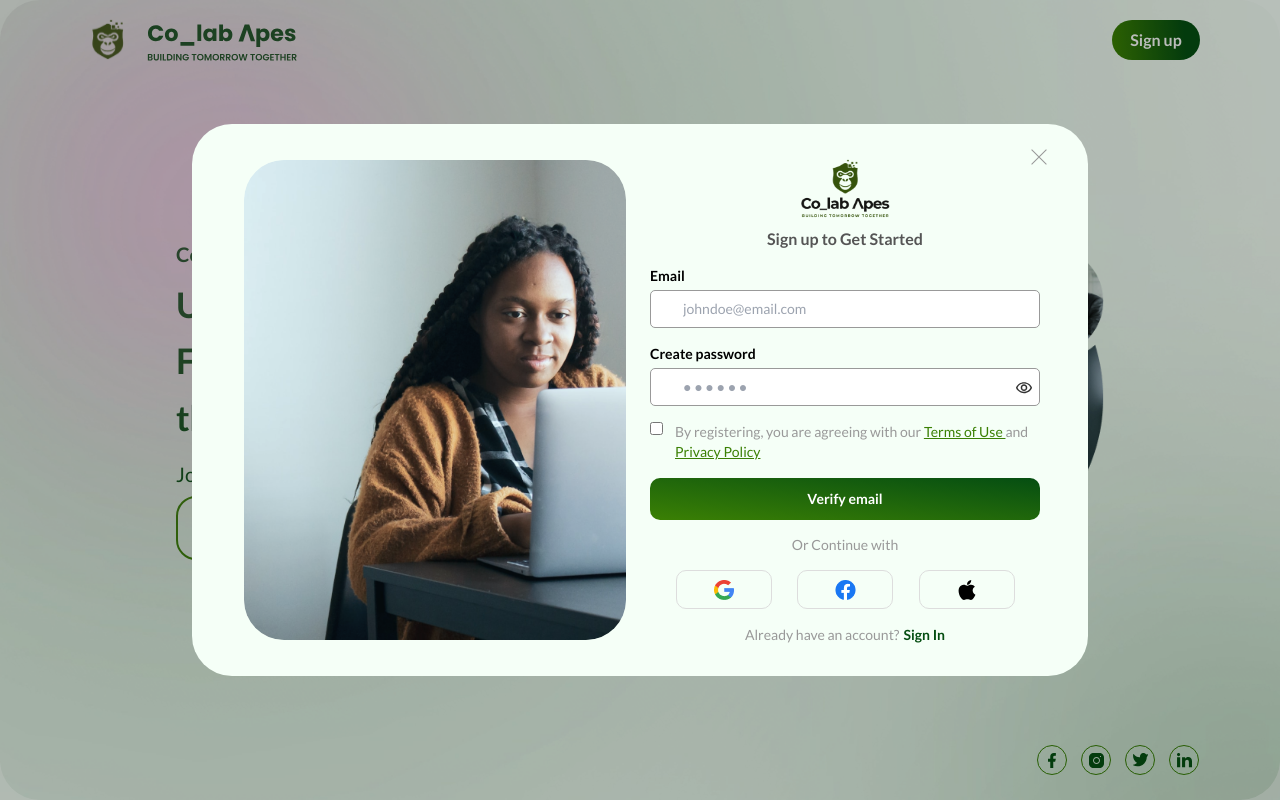
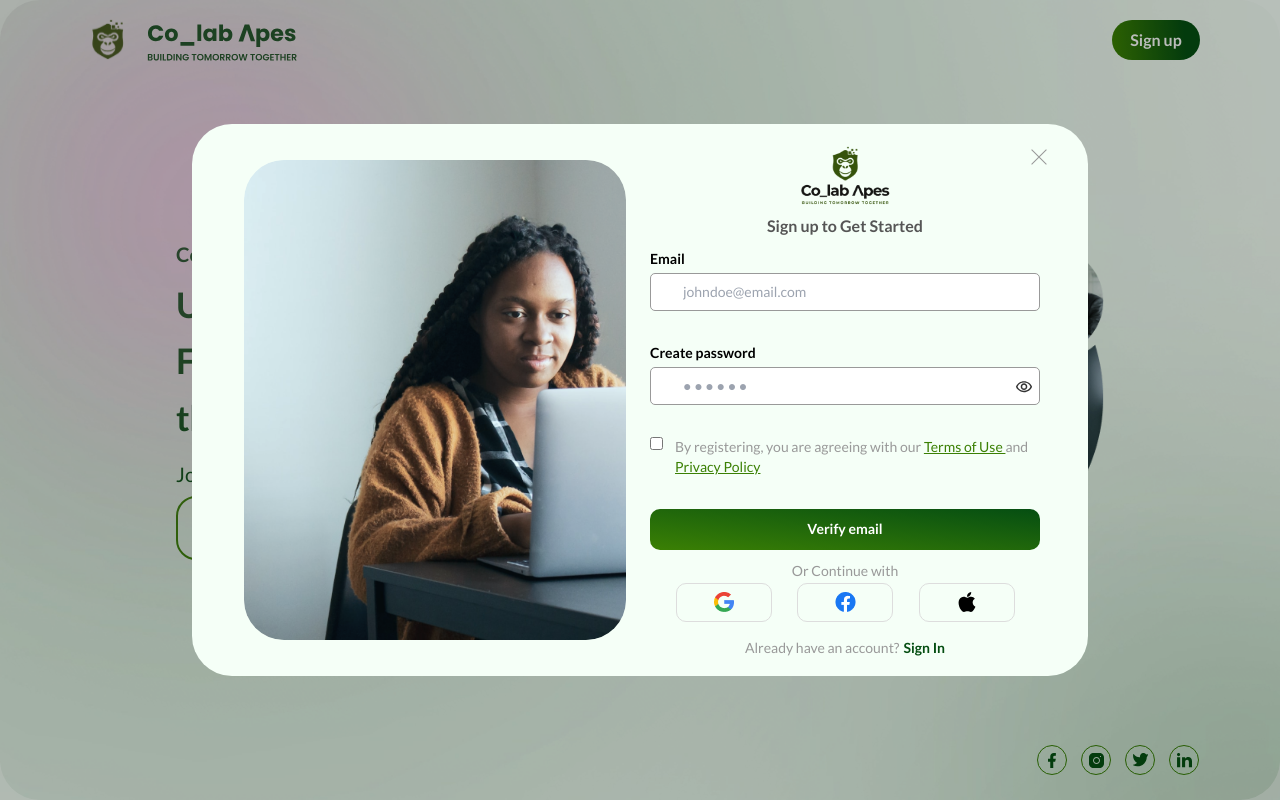
Before and after one commit to Colab-Apes/landingpage, a React (Create React App) app: page / in a window 1280 px wide. Both pictures are taken after a click on the button "Sign up". Built offline with nearby package versions, Linux system fonts and the light colour scheme; some icons are missing.

Commit message:
done with signup modal

```diff
--- a/src/Components/Hero.jsx
+++ b/src/Components/Hero.jsx
@@ -21,7 +21,7 @@ const Hero = () => {
 
         {/* Animated Text */}
         <TypeAnimation
-          className="text-[1.5rem] leading-[1.7] text-left lg:leading-[1.5] w-full sm:w-[33rem] md:w-[40rem] lg:w-[30rem] h-[8rem] sm:h-[12.6rem]  md:h-[11rem] xl:leading-[1.6] sm:text-[1.9rem] md:text-4xl lg:text-[2rem] xl:text-[2.2rem] text-main mt-4 lg:mt-2 font-bold"
+          className="text-[1.5rem] leading-[1.7] md:leading-[1.7] text-left lg:leading-[1.5] w-full sm:w-[33rem] md:w-[40rem] lg:w-[30rem] h-[8rem] sm:h-[12.6rem]  md:h-[11rem] xl:leading-[1.6] sm:text-[1.9rem] md:text-4xl lg:text-[2rem] xl:text-[2.2rem] text-main mt-4 lg:mt-2 font-bold"
           sequence={[
             // Same substring at the start will only be typed once, initially
             "Unlock Your Digital Team: Find, Collaborate, and Build the Future Together",
--- a/src/Components/Modals/Overlay.jsx
+++ b/src/Components/Modals/Overlay.jsx
@@ -22,15 +22,15 @@ const Overlay = ({ value, changeValue }) => {
     <div
       className={
         value
-          ? "bg-black/[25%] fixed h-screen w-full z-10  px-8 sm:px-12 md:px-20 left-0 flex justify-center items-center font-lato duration-300 ease-in-out "
-          : "bg-black/[25%] fixed h-screen w-full z-[-1] px-8 sm:px-12 md:px-20 left-0 flex justify-center items-center font-lato  duration-300 ease-in-out"
+          ? "bg-black/[25%] fixed h-screen w-full z-10  px-4 sm:px-32 md:px-32 left-0 flex justify-center items-center font-lato duration-300 ease-in-out "
+          : "bg-black/[25%] fixed h-screen w-full z-[-1] px-4 sm:px-32 md:px-32 left-0 flex justify-center items-center font-lato  duration-300 ease-in-out"
       }
     >
       <div
         className={
           value
-            ? " rounded-2xl lg:rounded-[40px] bg-[#F5FFF7] flex items-center justify-center h-[33rem] w-full pb-5  lg:py-4  sm:h-[40rem] md:h-[45rem] lg:h-[32rem] lg:w-[54rem] xl:h-[34.5rem] xl:w-[56rem]   md:w-full      px-4 sm:px-8 md:px-[3rem] opacity-100  relative duration-[800ms] ease-in-out"
-            : " rounded-2xl lg:rounded-[40px] bg-[#F5FFF7] flex items-center justify-center h-[33rem] w-full pb-5  lg:py-4 sm:h-[40rem] md:h-[45rem]  lg:h-[32rem] lg:w-[54rem] xl:h-[34.5rem] xl:w-[56rem]   px-4 sm:px-8 md:px-[3rem] opacity-0  relative duration-[100ms] ease-in-out"
+            ? " rounded-2xl lg:rounded-[40px] bg-[#F5FFF7] flex items-center justify-center h-[33rem]  w-full py-4  sm:pb-0 md:py-4  lg:py-4  sm:h-[35rem] lg:h-[32rem] lg:w-[54rem] xl:h-[34.5rem] xl:w-[56rem]   md:w-full      px-4 sm:px-8 md:px-[3rem] opacity-100  relative duration-[800ms] ease-in-out"
+            : " rounded-2xl lg:rounded-[40px] bg-[#F5FFF7] flex items-center justify-center h-[33rem] w-full py-4  sm:pb-0  md:py-4 lg:py-4 sm:h-[35rem]  lg:h-[32rem] lg:w-[54rem] xl:h-[34.5rem] xl:w-[56rem]   px-4 sm:px-8 md:px-[3rem] opacity-0  relative duration-[100ms] ease-in-out"
         }
       >
         <img
--- a/src/Components/Modals/Signup.jsx
+++ b/src/Components/Modals/Signup.jsx
@@ -20,18 +20,14 @@ const Signup = ({
     <div
       className={
         opensignupmodalprop
-          ? "flex flex-col  w-full lg:flex-row gap-x-5  justify-between h-full items-center   "
+          ? "flex flex-col  w-full  lg:flex-row lg:gap-x-5  justify-center lg:justify-between h-full items-center   "
           : "hidden"
       }
     >
-      <div className="w-full h-full flex  justify-center py-5 lg:rounded-[40px] ">
-        <img
-          src={img1}
-          alt=""
-          className=" object-cover hidden lg:block lg:rounded-[40px] "
-        />
+      <div className="w-full h-full lg:flex  justify-center hidden   lg:py-5 lg:rounded-[40px] ">
+        <img src={img1} alt="" className=" object-cover lg:rounded-[40px] " />
       </div>
-      <div className="flex flex-col  w-full justify-evenly items-center  sm:w-[19rem] lg:w-full lg:h-full h-[30rem] md:w-full md:h-full ">
+      <div className="flex flex-col  w-full justify-evenly h-full items-center  sm:w-[19rem] lg:w-full lg:h-full md:w-full md:h-full ">
         <div className=" flex flex-col justify-center items-center">
           <img
             src={logo}
@@ -48,7 +44,7 @@ const Signup = ({
             setopensignupmodalprop(false);
             setopenOtpmodalprop(true);
           }}
-          className="w-full relative flex flex-col justify-between  text-sm"
+          className="w-full relative flex flex-col justify-between gap-y-4 mt-2 md:gap-y-4 text-sm"
           action=""
         >
           <div className="relative   ">
@@ -70,7 +66,7 @@ const Signup = ({
               placeholder="johndoe@email.com"
             />
           </div>
-          <div className="relative  mt-4 md:mt-8 lg:mt-4">
+          <div className="relative   md:mt-0 lg:mt-4">
             <span>
               <Lock
                 set="curved"
@@ -101,7 +97,7 @@ const Signup = ({
             )}
           </div>
 
-          <div className="flex items-start gap-x-3 mt-0 lg:mt-4 font-normal text-sm">
+          <div className="flex items-start gap-x-3 mt-0  lg:mt-4 font-normal text-sm">
             <input
               type="checkbox"
               className="accent-[#3B8004] hover:accent-[#3B8004] font-lato"
@@ -113,12 +109,14 @@ const Signup = ({
               <span className="underline text-[#3B8004]">Privacy Policy</span>
             </p>
           </div>
-          <button className="font-semibold bg-gradient-to-bl from-[#054E12] to-[#3B8004] rounded-[10px] h-[2.6rem] mt-6 md:mt-8 lg:mt-4  text-white ">
+          <button className="font-semibold bg-gradient-to-bl from-[#054E12] to-[#3B8004] rounded-[10px] h-[2.6rem] lg:mt-4  text-white ">
             Verify email
           </button>
         </form>{" "}
-        <p className="text-[#999999] text-center text-sm ">Or Continue with</p>
-        <div className="flex flex-col w-full mt-4 md:mt-8 lg:mt-0">
+        <p className="text-[#999999] text-center text-sm mt-2">
+          Or Continue with
+        </p>
+        <div className="flex flex-col w-full  md:mt-0 lg:mt-0">
           <div className="flex justify-evenly mt-4 w-full gap-x-4 lg:gap-x-0  lg:mt-0">
             <div className="flex justify-center cursor-pointer items-center h-[2.4rem] w-full  sm:w-[6rem] border border-solid border-[#DDDDDD] rounded-[10px]">
               <img src={google} alt="" />
@@ -130,7 +128,7 @@ const Signup = ({
               <img src={apple} alt="" />
             </div>
           </div>
-          <div className="mt-6  md:mt-8 lg:mt-4 text-sm">
+          <div className="mt-2  md:mt-8 lg:mt-4 text-sm">
             <p className=" text-center">
               <span className="text-[#999999]">Already have an account?</span>
               <a
--- a/src/Components/NavBar.jsx
+++ b/src/Components/NavBar.jsx
@@ -9,7 +9,7 @@ const NavBar = ({ changeValue }) => {
   const [opensidenav, setopensidenav] = useState(false);
 
   return (
-    <nav className="flex justify-between items-center h-[10vh] sm:pt-8 pt-3 lg:pt-0">
+    <nav className="flex justify-between items-center min-h-[10vh] sm:pt-8 pt-3 lg:pt-0">
       {/* Logo */}
       <a href="/">
         <img
--- a/src/Components/Socials.jsx
+++ b/src/Components/Socials.jsx
@@ -7,7 +7,7 @@ import linkedin from "../assets/socials/linkedin.svg";
 
 const Socials = () => {
   return (
-    <div className="flex w-full md:h-[10vh] lg:h-[10vh] items-center justify-center lg:justify-end gap-x-3">
+    <div className="flex w-full md:h-[10vh] lg:min-h-[10vh] items-center justify-center lg:justify-end gap-x-3">
       {/* YouTube */}
       {/*
         <a
--- a/src/Pages/LandingPage.jsx
+++ b/src/Pages/LandingPage.jsx
@@ -22,7 +22,7 @@ const LandingPage = () => {
   }, [isModal]);
 
   return (
-    <div className=" px-4 sm:px-0 sm:w-[33rem] md:w-[42rem] mx-auto lg:px-10 xl:px-20 min-h-screen lg:h-screen  lg:w-full  bg-no-repeat  font-lato   bg-cover">
+    <div className=" px-4 sm:px-0 sm:w-[33rem] md:w-[42rem] mx-auto lg:px-10 xl:px-20 min-h-screen lg:min-h-screen  lg:w-full  bg-no-repeat  font-lato   bg-cover">
       {/* This signup is a modal */}
 
       <Overlay value={isModal} changeValue={setisModal} />
```
